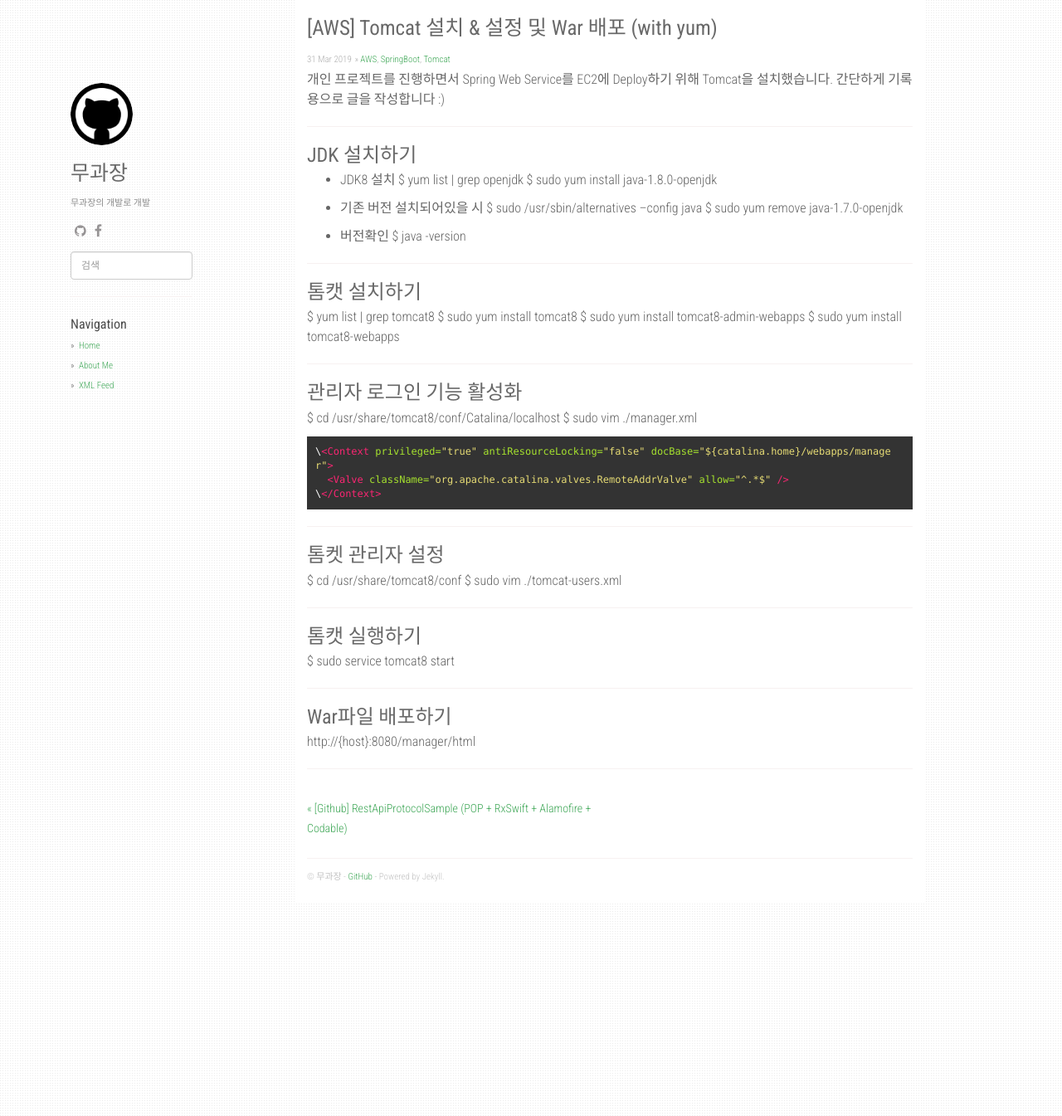
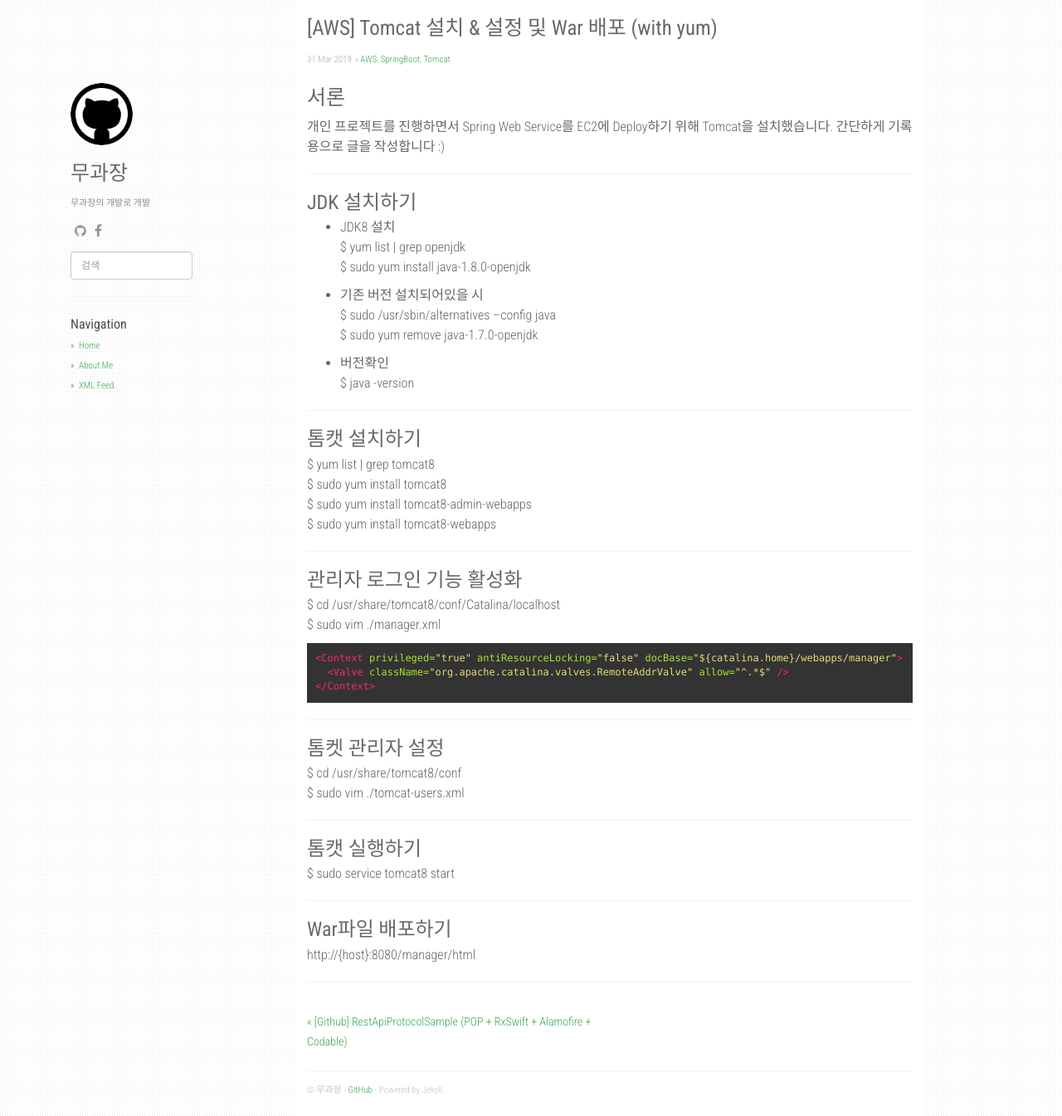
Before and after one commit to jmkim0213/jmkim0213.github.io, a Jekyll site: the page built from _posts/2019-03-31-install_tomcat.md, in a window 1280 px wide and 1345 px high. Shown: the whole window at 83% size. Built offline with Jekyll 4.4.1, drawn with Linux system fonts in a browser that asks for light colours; nearby versions of some CDN libraries; comment, search, counter and statistics services are not loaded.

Commit message:
글 수정

```diff
--- a/_posts/2019-03-31-install_tomcat.md
+++ b/_posts/2019-03-31-install_tomcat.md
@@ -5,6 +5,7 @@ date:   2019-03-31 22:30:00 +0900
 categories: [AWS, SpringBoot, Tomcat]
 ---
 
+# 서론
 개인 프로젝트를 진행하면서 Spring Web Service를 EC2에 Deploy하기 위해 Tomcat을 설치했습니다.
 간단하게 기록용으로 글을 작성합니다 :)
 
@@ -37,9 +38,9 @@ $ cd /usr/share/tomcat8/conf/Catalina/localhost
 $ sudo vim ./manager.xml
 
 {% highlight xml %}
-\<Context privileged="true" antiResourceLocking="false" docBase="${catalina.home}/webapps/manager">
+<Context privileged="true" antiResourceLocking="false" docBase="${catalina.home}/webapps/manager">
   <Valve className="org.apache.catalina.valves.RemoteAddrValve" allow="^.*$" />
-\</Context>
+</Context>
 {% endhighlight %}
 
 ----
```
Also changed, not shown: static/img/screenshot-post-page.png (deleted), static/img/screenshot-post-page_old.png (deleted).
